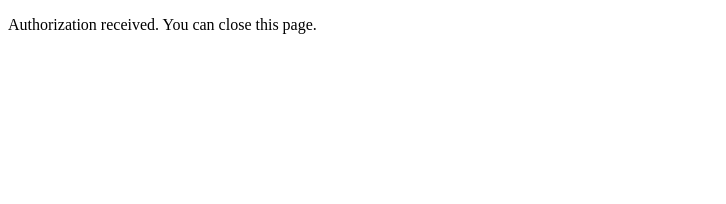
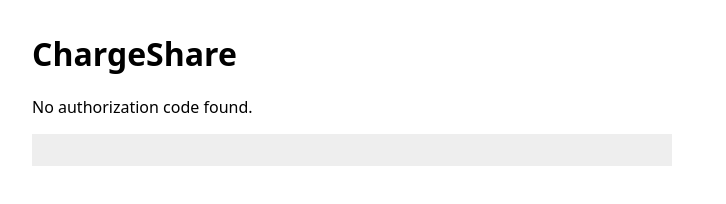
Before and after one commit to jestrada-dot/charge-site, a plain HTML site: page callback/index.html in a window 1280 px wide. Shown: the whole page, without its empty margins (0-726 px from the left). Drawn offline with Linux system fonts and the light colour scheme.

Commit message:
Show the one-time authorization code on the callback page

```diff
--- a/callback/index.html
+++ b/callback/index.html
@@ -1,3 +1,9 @@
 <!doctype html><meta charset="utf-8"><meta name="viewport" content="width=device-width"><title>ChargeShare</title>
-<p>Authorization received. You can close this page.</p>
-<script>history.replaceState(null,"",location.pathname)</script>
+<style>body{font:16px system-ui;margin:2rem;max-width:40rem}code{display:block;word-break:break-all;padding:1rem;background:#eee;margin:1rem 0}</style>
+<h1>ChargeShare</h1><p id="m">No authorization code found.</p><code id="c" hidden></code>
+<script>
+var p=new URLSearchParams(location.search),c=p.get("code"),e=p.get("error");
+if(c){document.getElementById("m").textContent="Authorized. Copy this one-time code back to the bot (expires in a few minutes):";var x=document.getElementById("c");x.textContent=c;x.hidden=false}
+else if(e){document.getElementById("m").textContent="Authorization failed: "+e}
+history.replaceState(null,"",location.pathname);
+</script>
```
